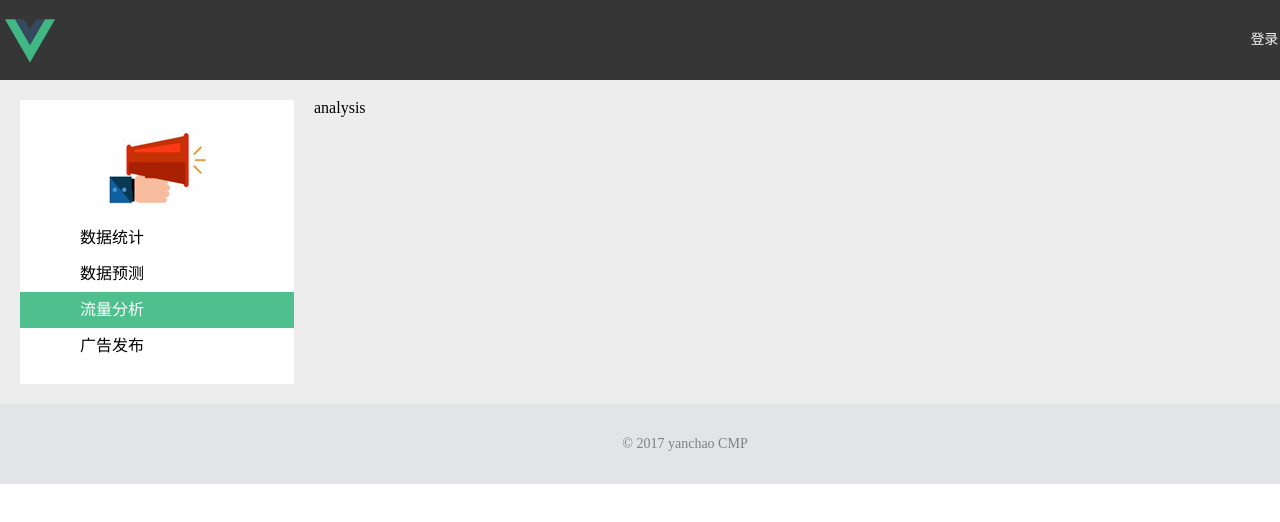
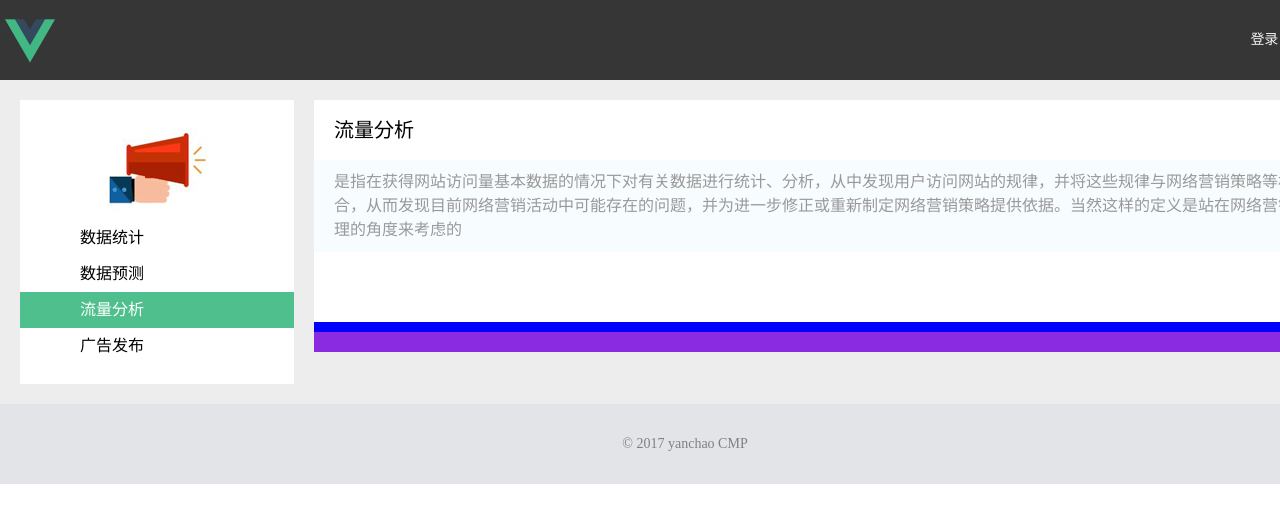
Before and after one commit to 290388252/webvue, a Vue app: page /detail/analysis in a window 1280 px wide. Shown: the top 522 px of the page. Built offline with nearby package versions, Linux system fonts and the light colour scheme; what vue-resource would draw is missing.

Commit message:
margin css resovle style problem link to other page

```diff
--- a/src/page/detail.vue
+++ b/src/page/detail.vue
@@ -47,6 +47,8 @@
       float left
       width 75%
       margin-left 20px
+      background white
+
 </style>
 
 <script type="text/ecmascript-6">
--- a/src/page/detail/analysis.vue
+++ b/src/page/detail/analysis.vue
@@ -1,10 +1,37 @@
 <template>
-    <div>
-      analysis
+    <div class="sales-board">
+      <div class="sales-board-intro">
+        <h2 class="sales-board-intro-h2">流量分析</h2>
+        <p class="sales-board-intro-p">是指在获得网站访问量基本数据的情况下对有关数据进行统计、分析，从中发现用户访问网站的规律，并将这些规律与网络营销策略等相结合，从而发现目前网络营销活动中可能存在的问题，并为进一步修正或重新制定网络营销策略提供依据。当然这样的定义是站在网络营销管理的角度来考虑的</p>
+      </div>
+      <div class="sales-board-form"></div>
+      <div class="sales-board-line"></div>
+      <div class="sales-board-des"></div>
     </div>
 </template>
 
 <style lang="stylus" rel="stylesheet/stylus">
+  .sales-board-intro
+    .sales-board-intro-h2
+      font-size 20px
+      padding 20px
+    .sales-board-intro-p
+      padding 10px 20px
+      color: #999
+      line-height: 1.5
+      background: #f7fcff
+  .sales-board-form
+    padding: 30px 20px
+    font-size: 14px
+  .sales-board-line
+    margin-top 10px
+    width 100%
+    height 10px
+    background blue
+  .sales-board-des
+    background blueviolet
+    width 100%
+    height 20px
 </style>
 
 <script type="text/ecmascript-6">
--- a/src/page/detail/count.vue
+++ b/src/page/detail/count.vue
@@ -1,10 +1,16 @@
 <template>
-    <div>
-      count
+  <div class="sales-board">
+    <div class="sales-board-intro">
+      <h2 class="sales-board-intro-h2">数据统计</h2>
+      <p class="sales-board-intro-p">历史资料、科学实验、检验、统计等所获得的和用于科学研究、技术设计、查证、决策等的数值加以统计为解决方案做前期准备。</p>
     </div>
+    <div class="sales-board-form"></div>
+    <div class="sales-board-des"></div>
+  </div>
 </template>
 
 <style lang="stylus" rel="stylesheet/stylus">
+
 </style>
 
 <script type="text/ecmascript-6">
--- a/src/page/detail/forecast.vue
+++ b/src/page/detail/forecast.vue
@@ -1,7 +1,12 @@
 <template>
-    <div>
-      forecast
+  <div class="sales-board">
+    <div class="sales-board-intro">
+      <h2 class="sales-board-intro-h2">数据预测</h2>
+      <p class="sales-board-intro-p">未来，大数据会变得越来越重要，其核心应用预测也会成为互联网行业以及产业变革的重要力量，我们很有必要对数据预测及其分析方法进行全面且深入的了解。在这一点上，《大数据预测》是本很好的读物，适合大数据所有相关行业的人阅读。</p>
     </div>
+    <div class="sales-board-form"></div>
+    <div class="sales-board-des"></div>
+  </div>
 </template>
 
 <style lang="stylus" rel="stylesheet/stylus">
--- a/src/page/detail/publish.vue
+++ b/src/page/detail/publish.vue
@@ -1,7 +1,12 @@
 <template>
-    <div>
-      publish
+  <div class="sales-board">
+    <div class="sales-board-intro">
+      <h2 class="sales-board-intro-h2">广告发布</h2>
+      <p class="sales-board-intro-p">广告活动按照广告计划执行，到完成广告创作并形成广告作品之后，经过广告主的最后审核同意，即可送到预定的媒介发布刊播。这项工作一般由媒介部门的有关专业人员负责，他们的任务就是专门负责与有关媒介单位接洽，安排有关广告的发播事宜，并对发播质量实施监督。</p>
     </div>
+    <div class="sales-board-form"></div>
+    <div class="sales-board-des"></div>
+  </div>
 </template>
 
 <style lang="stylus" rel="stylesheet/stylus">
```
